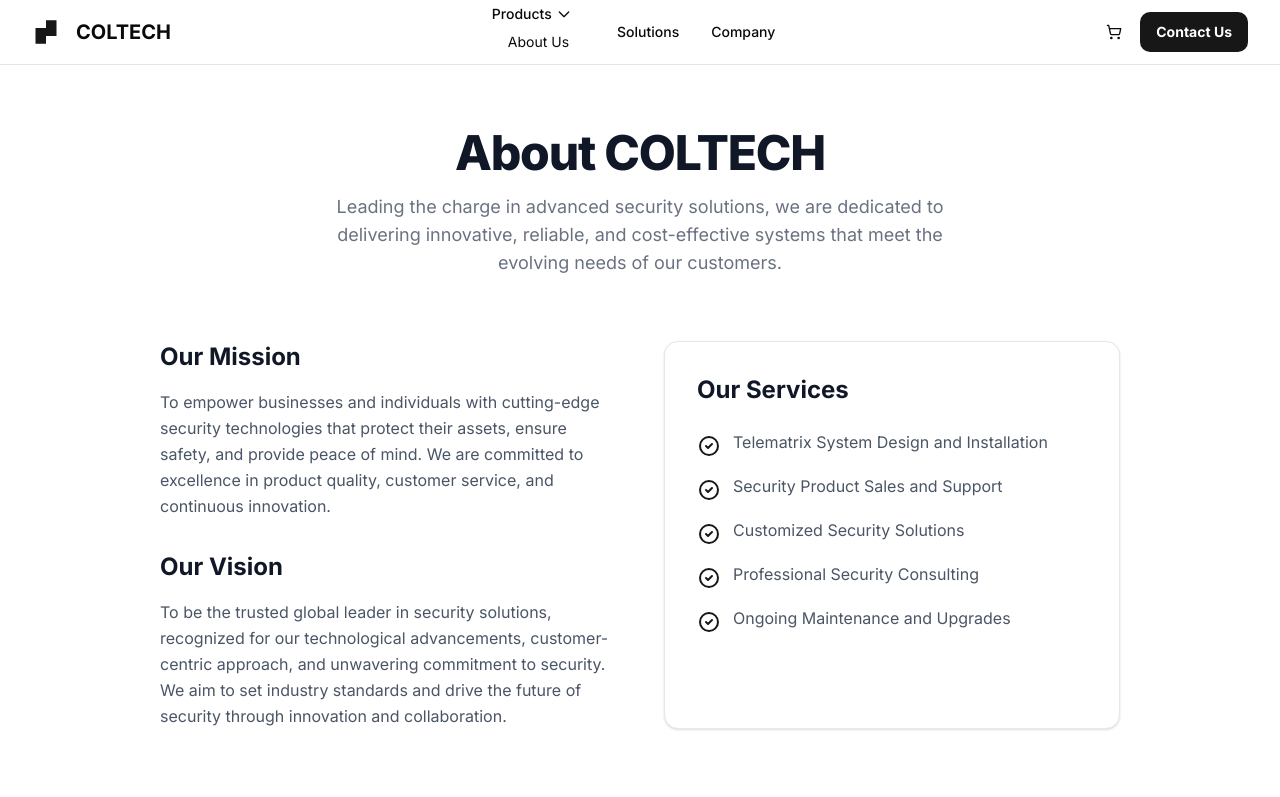
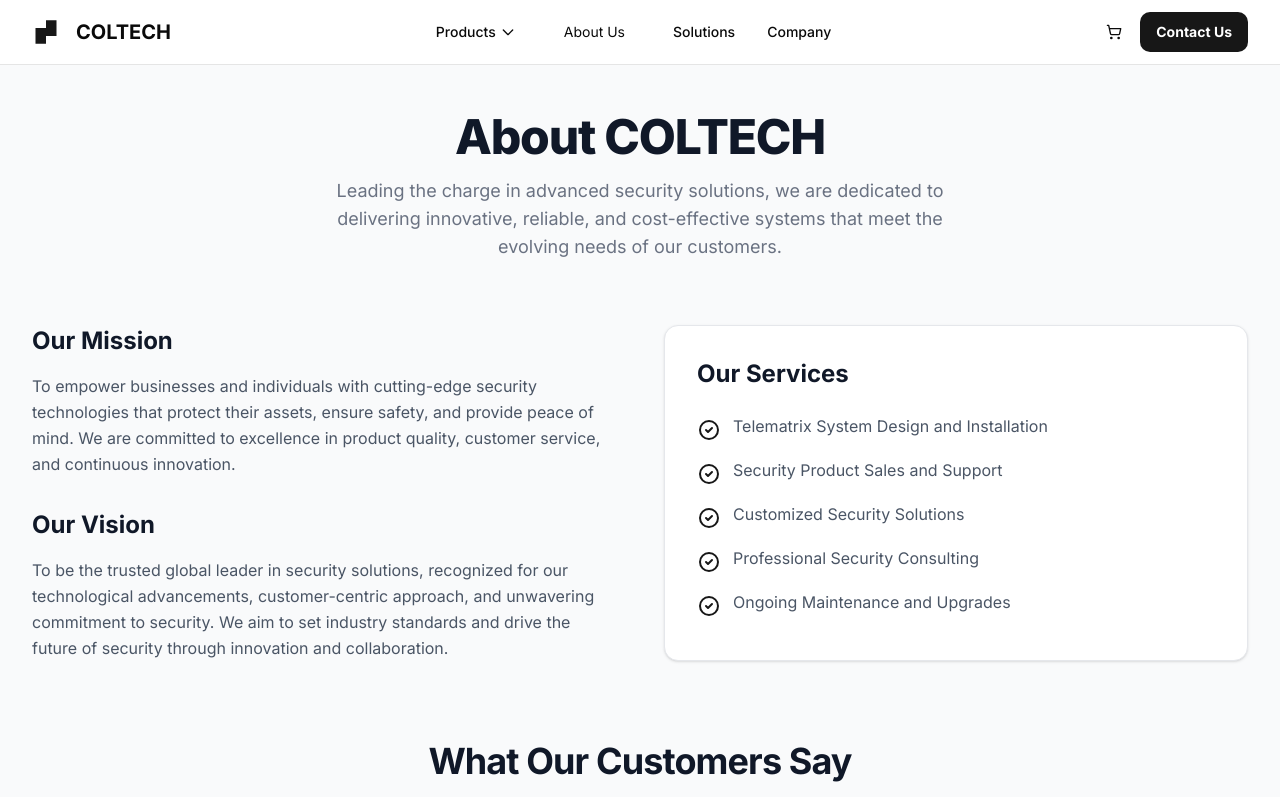
Before and after one commit to maxwelladwale/coltech, a Next.js app: page /about in a window 1280 px wide. Shown: the top 797 px of the page. Built offline with nearby package versions, Linux system fonts and the light colour scheme.

Commit message:
Feat: UI:: change container size in pages

```diff
--- a/app/about/page.tsx
+++ b/app/about/page.tsx
@@ -62,8 +62,8 @@ const StarIcon = ({ filled = true }: { filled?: boolean }) => (
 
 export default function AboutPage() {
   return (
-    <main className="flex-1">
-      <div className="mx-auto max-w-5xl py-16 px-4 sm:px-6 lg:px-8">
+    <div className="min-h-screen bg-gray-50 dark:bg-gray-900 py-12">
+      <div className="container mx-auto px-4 sm:px-6 lg:px-8">
         {/* Hero Section */}
         <div className="text-center mb-16">
           <h1 className="text-4xl font-extrabold tracking-tight text-gray-900 dark:text-white sm:text-5xl">
@@ -163,6 +163,6 @@ export default function AboutPage() {
           ))}
         </div>
       </div>
-    </main>
+    </div>
   );
 }
--- a/app/solutions/page.tsx
+++ b/app/solutions/page.tsx
@@ -9,8 +9,9 @@ export const metadata: Metadata = {
 
 export default function SolutionsPage() {
   return (
-    <main className="flex-grow container mx-auto px-4 sm:px-6 lg:px-8 py-12">
-      <div className="max-w-4xl mx-auto">
+    <div className="min-h-screen bg-gray-50 dark:bg-gray-900 py-12">
+      <div className="container mx-auto px-4 sm:px-6 lg:px-8">
+
         {/* Hero Section */}
         <div className="mb-12 text-center">
           <h1 className="text-4xl md:text-5xl font-extrabold tracking-tight mb-4">
@@ -103,6 +104,6 @@ export default function SolutionsPage() {
           </section>
         </div>
       </div>
-    </main>
+    </div>
   );
 }
--- a/components/layout/Header.tsx
+++ b/components/layout/Header.tsx
@@ -36,9 +36,6 @@ export default function Header() {
                   <path strokeLinecap="round" strokeLinejoin="round" strokeWidth={2} d="M19 9l-7 7-7-7" />
                 </svg>
               </button>
-              <Link href="/about-us" className="block px-4 py-2 text-sm hover:bg-gray-100 dark:hover:bg-background-dark">
-                  About Us
-              </Link>
               {/* Dropdown */}
               <div className="absolute left-0 mt-2 w-48 opacity-0 invisible group-hover:opacity-100 group-hover:visible transition-all duration-200 bg-white dark:bg-card-dark border border-border-light dark:border-border-dark rounded-lg shadow-lg py-2">
                 <Link href="/products#mdvrs" className="block px-4 py-2 text-sm hover:bg-gray-100 dark:hover:bg-background-dark">
@@ -52,7 +49,9 @@ export default function Header() {
                 </Link>
               </div>
             </div>
-
+            <Link href="/about" className="block px-4 py-2 text-sm hover:bg-gray-100 dark:hover:bg-background-dark">
+              About Us
+            </Link>
             <Link href="/solutions" className="text-sm font-medium hover:text-primary transition-colors">
               Solutions
             </Link>
```
